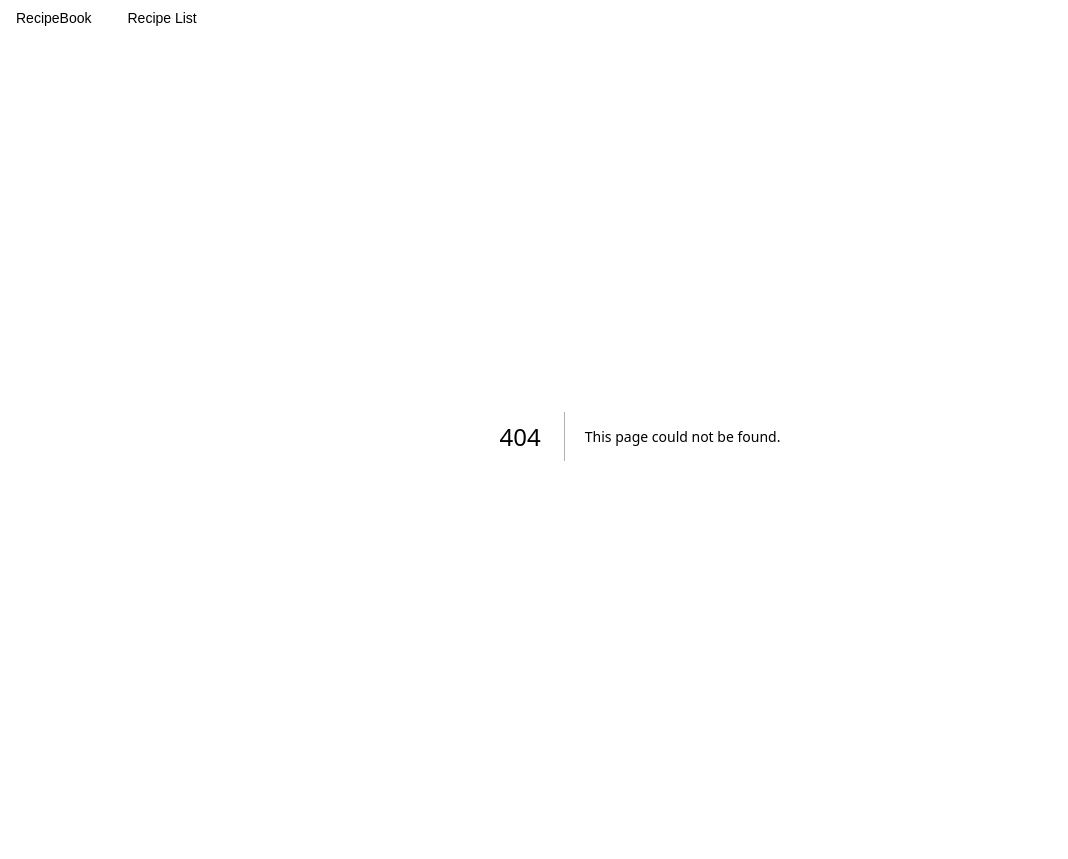
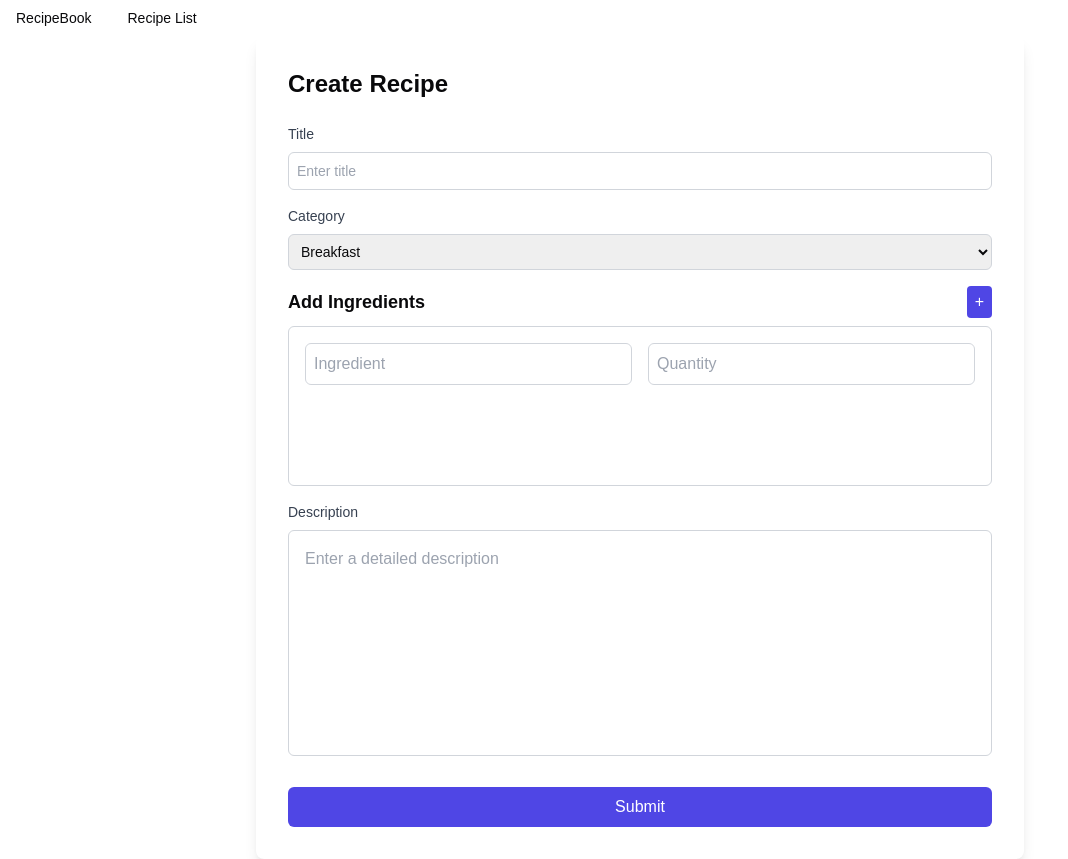
Before and after one commit to Rithsagea/RecipeBook, a Next.js app in the folder client/: page /addRecipe/1 in a window 1280 px wide. Before the commit this address had no page. Shown: the whole page, without its empty margins (0-1068 px from the left). Before the commit the page ends 836 px from the top, so only its background shows below. Built offline with nearby package versions, Linux system fonts and the light colour scheme.

Commit message:
add addRecipe

```diff
--- /dev/null
+++ b/client/app/addRecipe/[id]/page.tsx
@@ -0,0 +1,131 @@
+"use client"
+
+import React, { useState } from "react";
+
+const AddRecipe: React.FC = () => {
+  // State to manage the list of ingredients
+  const [ingredients, setIngredients] = useState([{ ingredient: "", quantity: "" }]);
+
+  // Function to handle the addition of new ingredient and quantity fields
+  const addIngredient = () => {
+    setIngredients([...ingredients, { ingredient: "", quantity: "" }]);
+  };
+
+  // Handle input change for ingredient and quantity fields
+  const handleInputChange = (index: number, event: React.ChangeEvent<HTMLInputElement>) => {
+  };
+
+  // Function to handle form submission
+  const handleSubmit = (event: React.FormEvent<HTMLFormElement>) => {
+    event.preventDefault();
+    console.log("Form submitted with the following data:");
+    console.log("Title, Category, Description, Ingredients:", { ingredients });
+    // Add actual form submission logic here (e.g., send data to an API)
+  };
+
+  return (
+    <div className="max-w-3xl mx-auto p-8 bg-white shadow-lg rounded-lg">
+      <h1 className="text-2xl font-bold mb-6">Create Recipe</h1>
+
+      <form onSubmit={handleSubmit}>
+        {/* Title */}
+        <div className="mb-4">
+          <label htmlFor="title" className="block text-sm font-medium text-gray-700 mb-2">
+            Title
+          </label>
+          <input
+            type="text"
+            id="title"
+            name="title"
+            placeholder="Enter title"
+            className="w-full border border-gray-300 rounded-md p-2 text-sm focus:ring-indigo-500 focus:border-indigo-500"
+          />
+        </div>
+
+        {/* Category */}
+        <div className="mb-4">
+          <label htmlFor="type" className="block text-sm font-medium text-gray-700 mb-2">
+            Category
+          </label>
+          <select
+            id="type"
+            name="type"
+            className="w-full border border-gray-300 rounded-md p-2 text-sm focus:ring-indigo-500 focus:border-indigo-500"
+          >
+            <option value="" disabled>
+              Select Type
+            </option>
+            <option value="breakfast">Breakfast</option>
+            <option value="lunch">Lunch</option>
+            <option value="dinner">Dinner</option>
+            <option value="snack">Snack</option>
+          </select>
+        </div>
+
+        {/* Add Ingredients Section */}
+        <div className="mb-4">
+          <div className="flex justify-between items-center mb-2">
+            <h2 className="text-lg font-semibold">Add Ingredients</h2>
+            <button
+              type="button"
+              onClick={addIngredient}
+              className="bg-indigo-600 text-white px-2 py-1 rounded hover:bg-indigo-700 focus:outline-none focus:ring-2 focus:ring-indigo-500"
+            >
+              +
+            </button>
+          </div>
+
+          {/* Scrollable Box for Ingredients */}
+          <div className="h-40 overflow-y-auto border border-gray-300 rounded-md p-4">
+            {ingredients.map((ingredient, index) => (
+              <div key={index} className="flex gap-4 mb-4">
+                {/* Ingredient Input */}
+                <input
+                  type="text"
+                  name="ingredient"
+                  value={ingredient.ingredient}
+                  placeholder="Ingredient"
+                  onChange={(e) => handleInputChange(index, e)}
+                  className="w-1/2 border border-gray-300 rounded-md p-2 focus:ring-indigo-500 focus:border-indigo-500"
+                />
+                {/* Quantity Input */}
+                <input
+                  type="text"
+                  name="quantity"
+                  value={ingredient.quantity}
+                  placeholder="Quantity"
+                  onChange={(e) => handleInputChange(index, e)}
+                  className="w-1/2 border border-gray-300 rounded-md p-2 focus:ring-indigo-500 focus:border-indigo-500"
+                />
+              </div>
+            ))}
+          </div>
+        </div>
+
+        {/* Description Section */}
+        <div className="mb-6">
+          <label htmlFor="description" className="block text-sm font-medium text-gray-700 mb-2">
+            Description
+          </label>
+          <textarea
+            id="description"
+            name="description"
+            placeholder="Enter a detailed description"
+            rows={8}
+            className="w-full border border-gray-300 rounded-md p-4 focus:ring-indigo-500 focus:border-indigo-500 resize-none overflow-auto"
+          />
+        </div>
+
+        {/* Submit Button */}
+        <button
+          type="submit"
+          className="w-full bg-indigo-600 text-white py-2 px-4 rounded-md hover:bg-indigo-700 focus:outline-none focus:ring-2 focus:ring-indigo-500"
+        >
+          Submit
+        </button>
+      </form>
+    </div>
+  );
+};
+
+export default AddRecipe;
```
